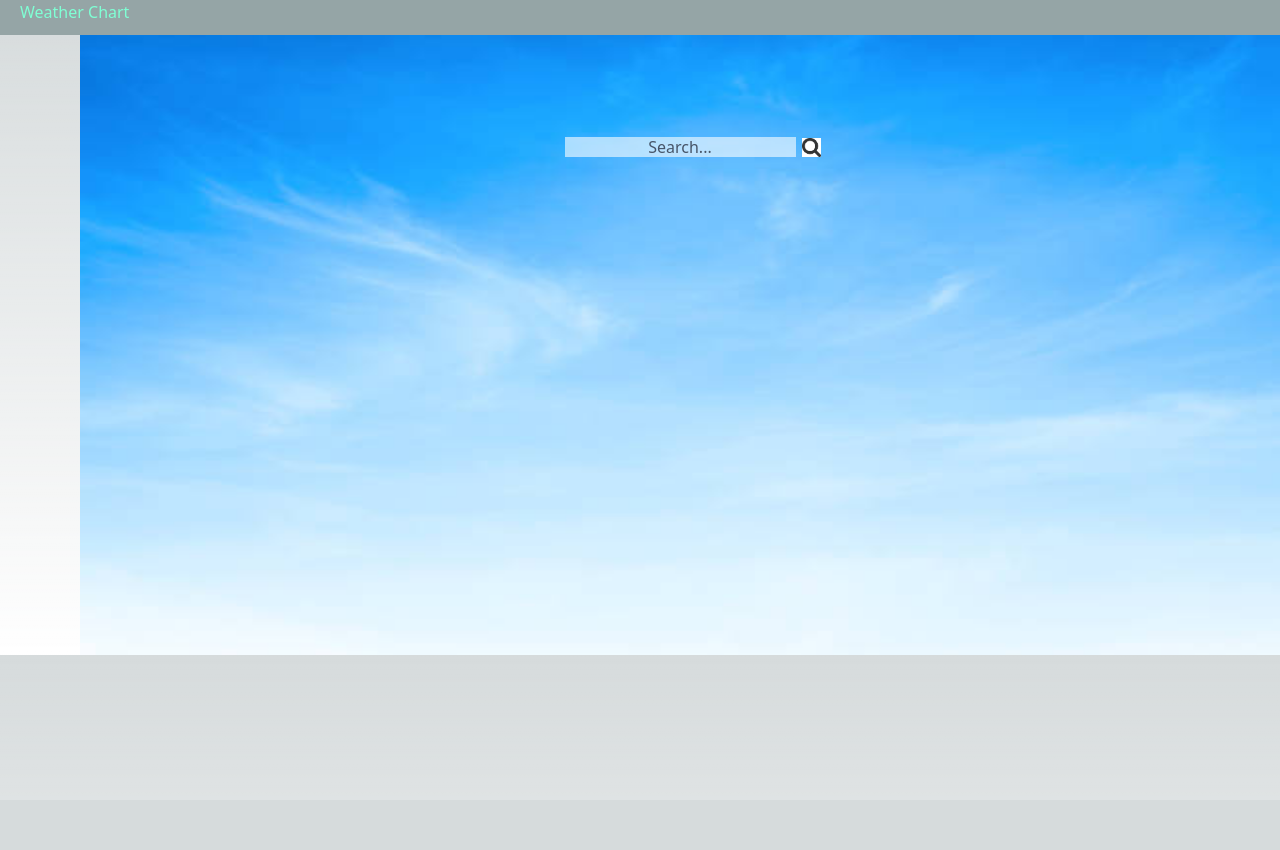
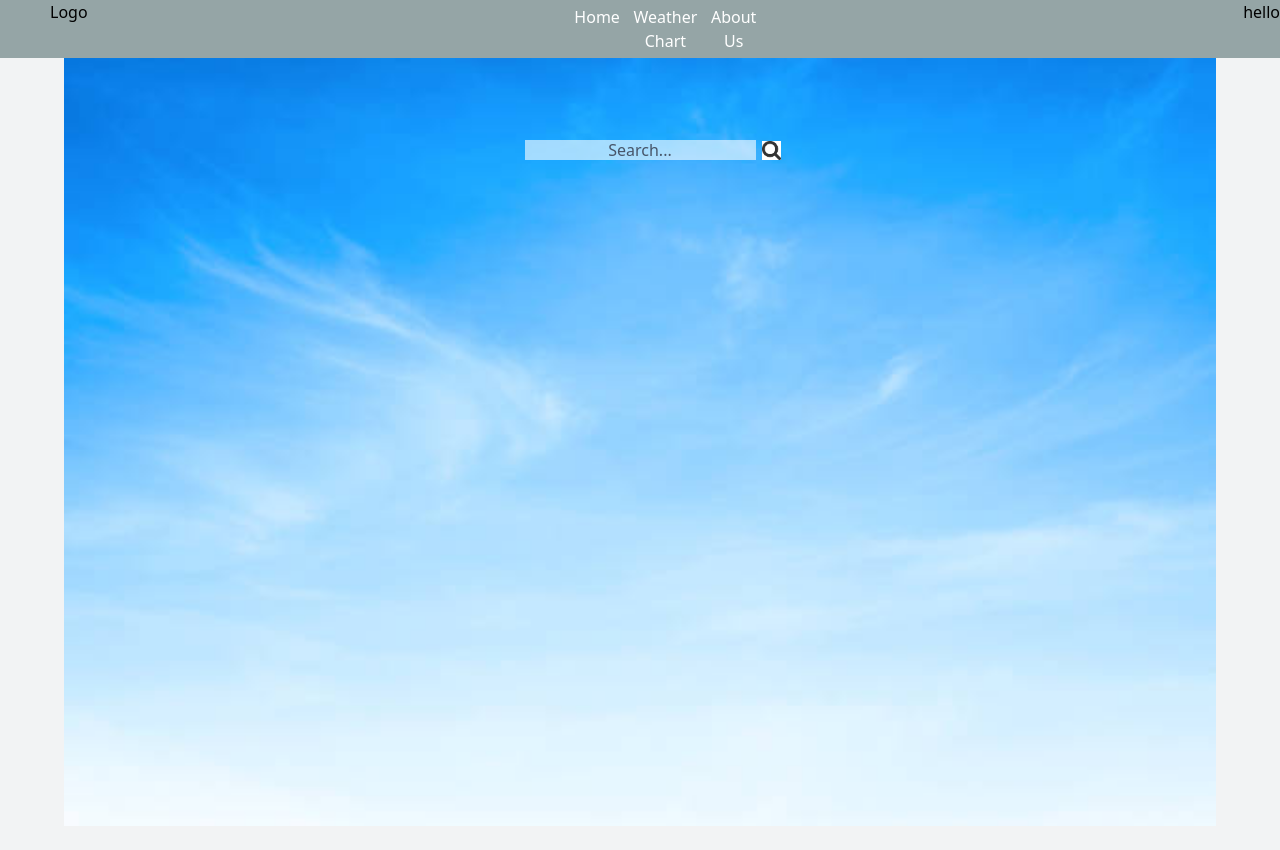
Before and after one commit to Arayik2010/New_Weather_app, a Next.js app: page / in a window 1280 px wide. Shown: the top 850 px of the page. Before the commit the page ends 800 px from the top, so only its background shows below. Built offline with nearby package versions, Linux system fonts and the light colour scheme.

Commit message:
created layout

```diff
--- /dev/null
+++ b/Components/About/AboutUs.tsx
@@ -0,0 +1,9 @@
+
+
+export default function AboutUs() {
+    return (
+        <div>
+            <h1>About Us</h1>
+        </div>
+    )
+}
--- /dev/null
+++ b/Components/Header/Header.tsx
@@ -0,0 +1,15 @@
+import Navigation from "../Navbar/Navbar";
+import styles from '@/styles/Home.module.css'
+
+
+export default function Header() {
+    return (
+        <div className={styles.header}>
+            <div className={styles.logo}>
+                <h1>Logo</h1>
+            </div>
+            <Navigation />
+            <h2>hello</h2>
+        </div>
+    )
+}
--- /dev/null
+++ b/Components/Layout/Layout.tsx
@@ -0,0 +1,15 @@
+import Header from "../Header/Header"
+
+
+type Children = {
+    children: any
+}
+
+export default function Layout({ children }: Children) {
+    return (
+        <div>
+            <Header />
+            {children}
+        </div>
+    )
+}
--- /dev/null
+++ b/Components/Navbar/Navbar.tsx
@@ -0,0 +1,18 @@
+import Link from "next/link";
+import styles from "@/styles/Home.module.css";
+
+export default function Navigation() {
+  return (
+    <div className={styles.navigation}>
+      <Link className={styles.navbarlink} href="/">
+        Home
+      </Link>
+      <Link className={styles.navbarlink} href="/posts/chart-post">
+        Weather Chart
+      </Link>
+      <Link className={styles.navbarlink} href="/posts/about-post">
+        About Us
+      </Link>
+    </div>
+  );
+};
--- a/Components/WeatherCahartInfo/WeatherChartInfo.tsx
+++ b/Components/WeatherCahartInfo/WeatherChartInfo.tsx
@@ -20,11 +20,6 @@ export const WeatherChartInfo = () => {
 
   return (
     <div>
-      <div className={styles.navcontainer}>
-        <Link className={styles.navbarlink} href="/">
-          Home
-        </Link>
-      </div>
       <div className={styles.weatherchart}>
         <div className={styles.weatherdata}>
           {weatherData.map((el: IProduct) => (
--- a/MianContainer.tsx
+++ b/MianContainer.tsx
@@ -1,5 +1,5 @@
 import { Weather } from "./Components/Weather/Weather"
-import { Navigation } from "./pages/Navbar/Navbar"
+import  Navigation  from "./Components/Navbar/Navbar"
 
 
 export const MainContainer =() => {
--- a/pages/_app.tsx
+++ b/pages/_app.tsx
@@ -1,6 +1,16 @@
+
+import Layout from '@/Components/Layout/Layout'
 import '@/styles/globals.css'
 import type { AppProps } from 'next/app'
 
 export default function App({ Component, pageProps }: AppProps) {
-  return <Component {...pageProps} />
+  return (
+    <div>
+      <Layout>
+        <Component {...pageProps} />
+      </Layout>
+    </div>
+
+
+  )
 }
--- a/pages/index.tsx
+++ b/pages/index.tsx
@@ -1,8 +1,10 @@
 import Head from "next/head";
-import Image from "next/image";
+
 import { Inter } from "@next/font/google";
 import styles from "@/styles/Home.module.css";
 import { MainContainer } from "@/MianContainer";
+
+import { Weather } from "@/Components/Weather/Weather";
 
 const inter = Inter({ subsets: ["latin"] });
 
@@ -10,13 +12,11 @@ export default function Home() {
   return (
     <>
       <Head>
-        <title>Create Next App</title>
-        <meta name="description" content="Generated by create next app" />
-        <meta name="viewport" content="width=device-width, initial-scale=1" />
-        <link rel="icon" href="/favicon.ico" />
+        <title>Create Weather App</title>
+        <meta name="viewport" content="Place weather" />
       </Head>
       <main className={styles.main}>
-        <MainContainer />
+        <Weather />
       </main>
     </>
   );
--- /dev/null
+++ b/pages/posts/about-post.tsx
@@ -0,0 +1,10 @@
+import AboutUs from "@/Components/About/AboutUs";
+
+
+export default function AboutPost() {
+    return(
+        <div>
+            <AboutUs/>
+        </div>
+    )
+}
--- a/styles/Home.module.css
+++ b/styles/Home.module.css
@@ -1,28 +1,44 @@
 .main {
-  max-width: 1400px;
+
   width: 100%;
-  height: 655px;
+  height: 900px;
+  position: absolute;
 
 
 }
+.header{
+  width: 100%;
+  display: flex;
+  justify-content: space-between;
+  background-color: #95a5a6;
+
+}
+.logo{
+
+  margin-left: 50px;
+
+}
+
 
 .navigation {
 
-  width: 100%;
-  height: 35px;
+width: 15%;
   position: relative;
-  background-color: #95a5a6;
+  display: flex;
+  justify-content: space-between;
+
+  text-align: center;
+
 
 
 }
 .navbarlink{
   text-decoration: none;
   color: white;
-  padding: 20px;
   transition-delay: 0.2s;
+  padding: 5px;
 }
 .navbarlink:hover {
   color: aquamarine;
 
 }
-.navbarlink:
--- a/styles/weather.module.css
+++ b/styles/weather.module.css
@@ -1,26 +1,31 @@
 .home {
-  max-width: 1200px;
+
   width: 100%;
-  height: 620px;
-  margin: 0 80px;
-  background-image: url("/images/weather1.jpg");
-  background-repeat: no-repeat;
-  background-size: 1200px 620px;
+  height: 100%;
+  background-color: #F2F3F4 ;
   position: absolute;
 }
 .homeContainer {
-  width: 30%;
-  height: 300px;
-  margin: auto;
+  width: 90%;
+  height: 100%;
+  background-image: url("/images/weather1.jpg");
+  background-size: 100%;
+  background-repeat: no-repeat;
+  margin:auto;
+  position: relative;
   text-align: center;
+  /* position: absolute; */
+
 }
 
 .homeForm {
-  max-width: 300px;
-  width: 250px;
+
+  width: 80%;
+  height: 20%;
   text-align: center;
-  margin: 100px auto;
+  margin:  auto;
   position: relative;
+  padding: 80px 0;
 }
 .homeinput {
   @apply text-center h-5 bg-white bg-opacity-60 placeholder:text-slate-600;
```
Also changed, not shown: 2 other files (tests, documents, lock files or other folders).
